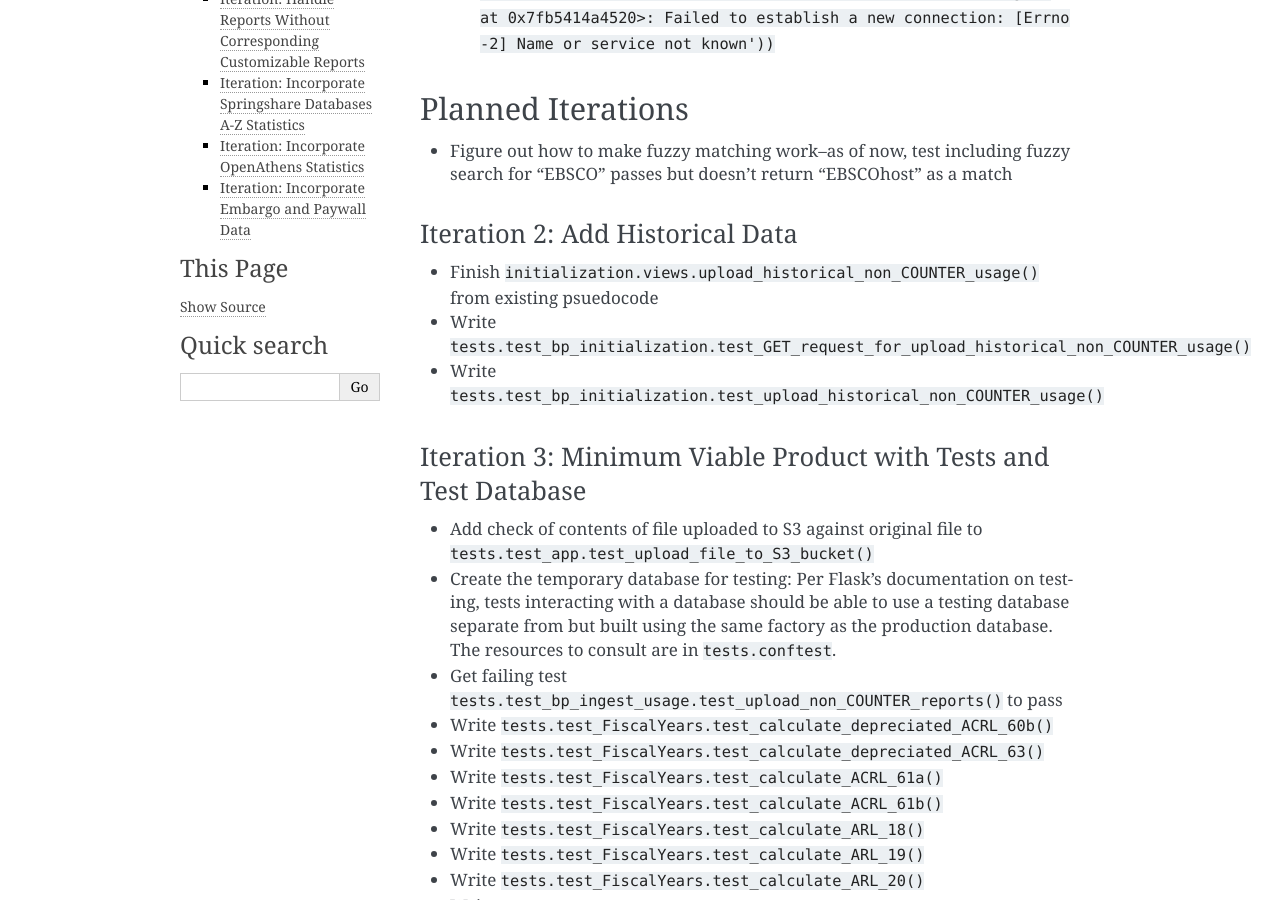
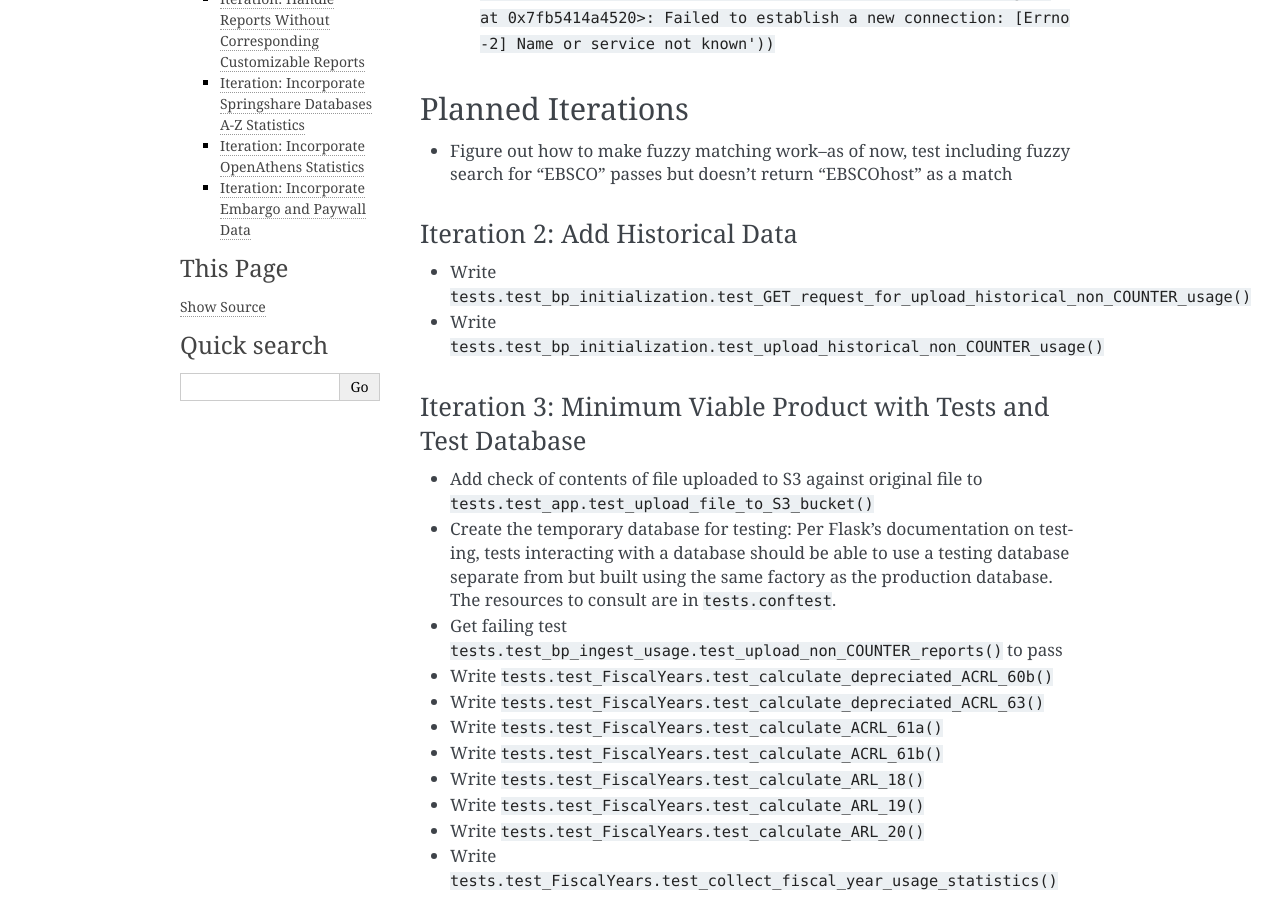
Before and after one commit to ereiskind/nolcat, a Sphinx documentation site: the page built from docs/source/roadmap.rst, in a window 1280 px wide and 900 px high, scrolled down 1325 px. Built offline with Sphinx 7.4.7, drawn with Linux system fonts in a browser that asks for light colours.

Commit message:
Remove completed to-do from roadmap

```diff
--- a/docs/source/roadmap.rst
+++ b/docs/source/roadmap.rst
@@ -22,7 +22,6 @@ Planned Iterations
 
 Iteration 2: Add Historical Data
 ================================
-* Finish ``initialization.views.upload_historical_non_COUNTER_usage()`` from existing psuedocode
 * Write ``tests.test_bp_initialization.test_GET_request_for_upload_historical_non_COUNTER_usage()``
 * Write ``tests.test_bp_initialization.test_upload_historical_non_COUNTER_usage()``
 
```
